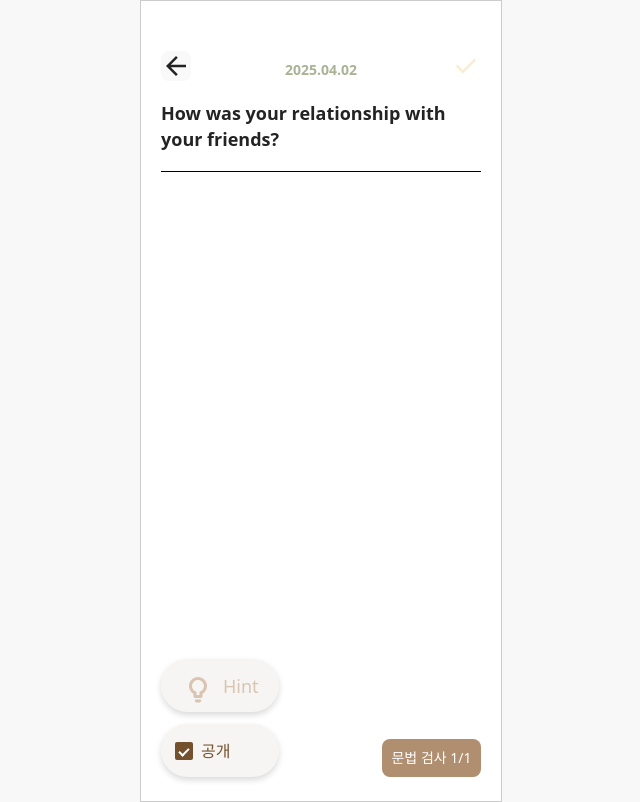
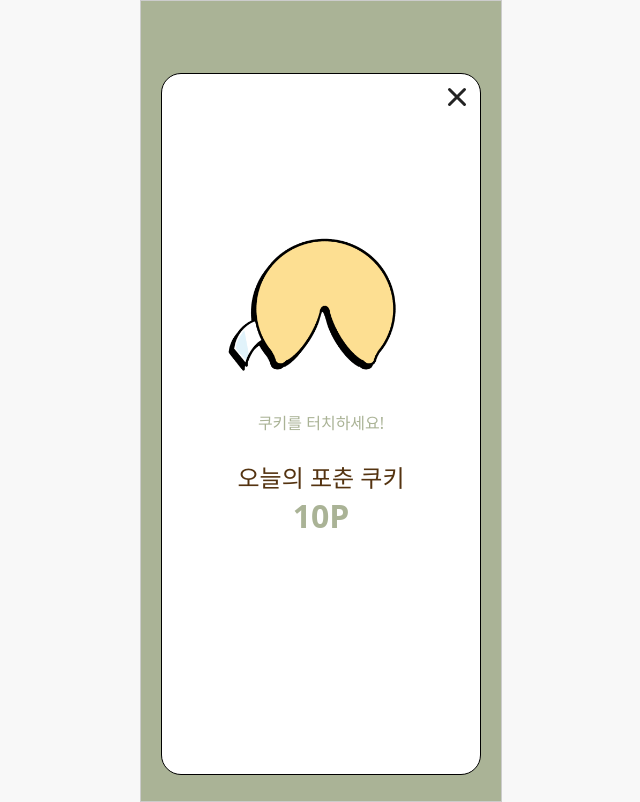
Before and after one commit to EFUB5-copybara/Frontend, a React (Vite) app in the folder qrumble/: page / in a window 1280 px wide. Shown: the whole page, without its empty margins (319-959 px from the left). Built offline with nearby package versions, Linux system fonts and the light colour scheme.

Commit message:
feat: home/fortunecookie page

```diff
--- a/qrumble/src/App.jsx
+++ b/qrumble/src/App.jsx
@@ -4,13 +4,14 @@ import { ThemeProvider } from "styled-components";
 import theme from "./styles/theme";
 import HomePage from "./home/HomePage";
 import WritePage from "./home/WritePage";
+import FortuneCookiePage from "./home/FortuneCookiePage";
 
 function App() {
   return (
     <ThemeProvider theme={theme}>
       <>
         <GlobalStyle />
-        <WritePage />
+        <FortuneCookiePage />
       </>
     </ThemeProvider>
   );
--- /dev/null
+++ b/qrumble/src/home/FortuneCookiePage.jsx
@@ -0,0 +1,115 @@
+import React from "react";
+import styled from "styled-components";
+import XImg from "../assets/image/X.svg";
+import bigfortuneImg from "../assets/image/bigfortunecookie.png";
+
+function FortuneCookiePage() {
+  return (
+    <Background>
+      <Container>
+        <XButton>
+          <img src={XImg} alt="닫기" />
+        </XButton>
+        <CookieButton>
+          <img src={bigfortuneImg} alt="포춘쿠키 버튼" />
+        </CookieButton>
+        <TouchCookieMsg>쿠키를 터치하세요!</TouchCookieMsg>
+        <TextWrapper>
+          <Text1>오늘의 포춘 쿠키</Text1>
+          <Text2>10P</Text2>
+        </TextWrapper>
+      </Container>
+    </Background>
+  );
+}
+
+export default FortuneCookiePage;
+
+const Background = styled.div`
+  background-color: ${({ theme }) => theme.colors.green};
+  display: flex;
+  justify-content: center;
+  align-items: center;
+`;
+
+const Container = styled.div`
+  position: relative;
+  display: flex;
+  flex-direction: column;
+  align-items: center;
+  margin: 72px 20px 28px 20px;
+  width: 320px;
+  height: 700px;
+  border-radius: 20px;
+  border: 1px solid black;
+  background-color: ${({ theme }) => theme.colors.white};
+`;
+
+const XButton = styled.button`
+  position: absolute;
+  top: 8px;
+  right: 8px;
+  width: 30px;
+  height: 30px;
+  background: none;
+  border: none;
+  padding: 0;
+  cursor: pointer;
+
+  &:focus {
+    outline: none;
+  }
+
+  img {
+    width: 100%;
+    height: 100%;
+  }
+`;
+
+const CookieButton = styled.button`
+  position: absolute;
+  top: 135px;
+  left: 53px;
+  width: 201px;
+  height: 201px;
+  background: none;
+  border: none;
+  padding: 0;
+  cursor: pointer;
+
+  &:focus {
+    outline: none;
+  }
+
+  img {
+    width: 100%;
+    height: 100%;
+  }
+`;
+
+const TouchCookieMsg = styled.span`
+  position: absolute;
+  top: 336px;
+  display: flex;
+  align-items: center;
+  font-family: ${({ theme }) => theme.typography.body16M};
+  color: ${({ theme }) => theme.colors.green};
+`;
+
+const TextWrapper = styled.div`
+  position: absolute;
+  top: 387px;
+  display: flex;
+  flex-direction: column;
+  align-items: center;
+`;
+
+const Text1 = styled.span`
+  font-family: ${({ theme }) => theme.typography.display24SB};
+  color: ${({ theme }) => theme.colors.primary};
+`;
+
+const Text2 = styled.span`
+  font-family: ${({ theme }) => theme.typography.display32SB};
+  color: ${({ theme }) => theme.colors.green};
+`;
```
Also changed, not shown: qrumble/src/assets/image/X.svg (added), qrumble/src/assets/image/bigfortunecookie.png (added).
